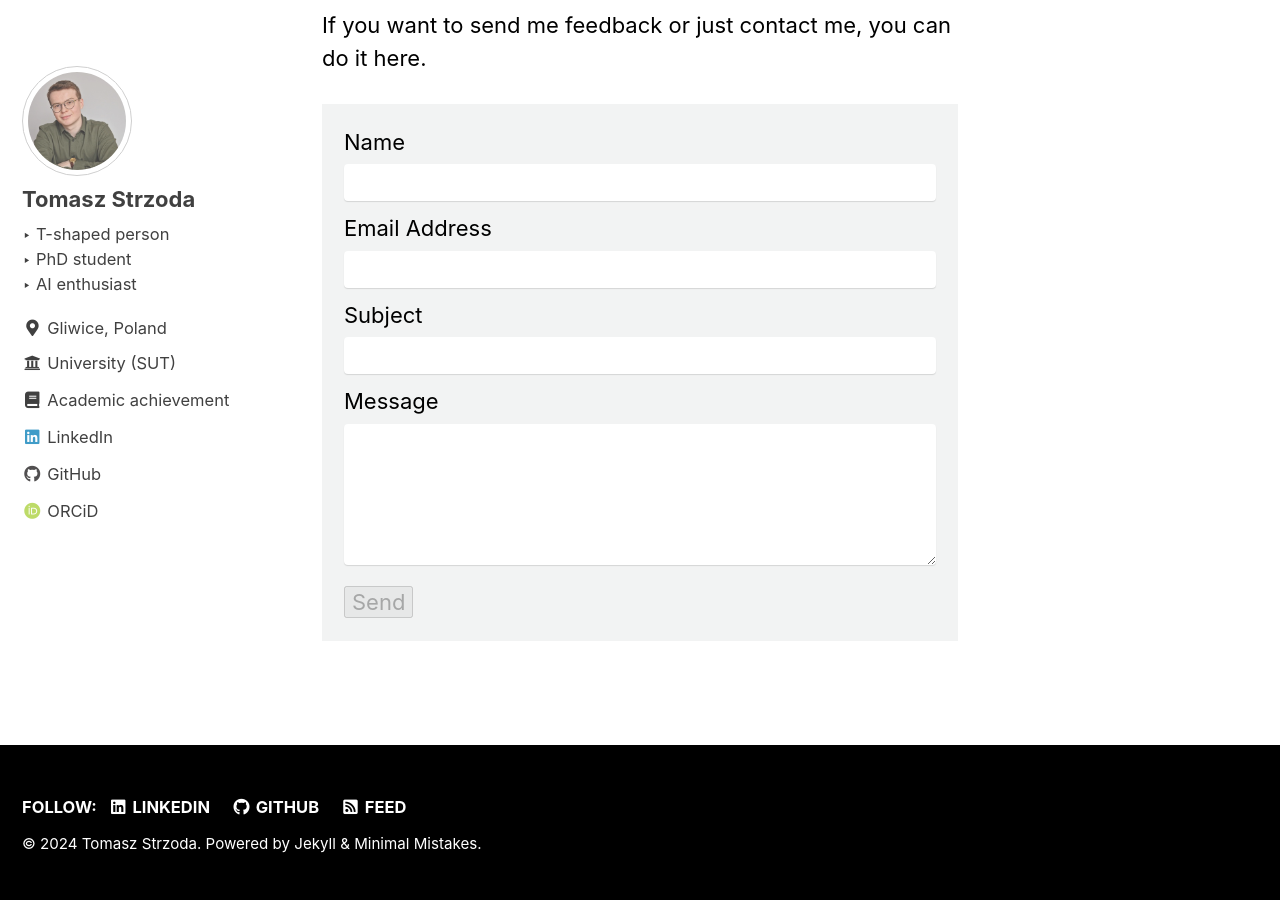
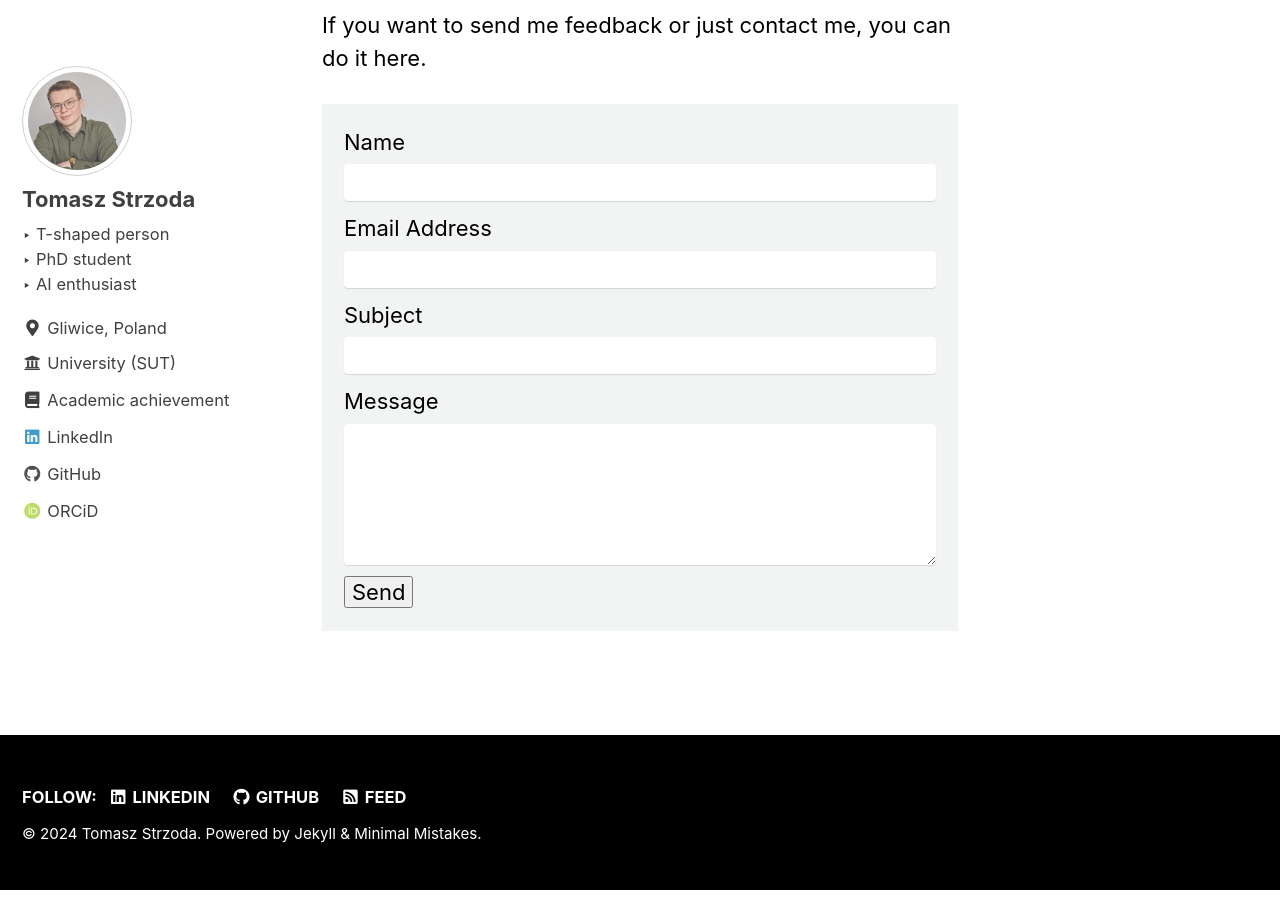
Before and after one commit to DrDEXT3R/DrDEXT3R.github.io, a Jekyll site: the page built from _pages/contact.md, in a window 1280 px wide and 900 px high, scrolled down 624 px. Built offline with Jekyll 4.4.1, drawn with Linux system fonts in a browser that asks for light colours; cached includes are drawn as plain includes; some web fonts are replaced.

Commit message:
Remove my own recaptcha

```diff
--- a/_pages/contact.md
+++ b/_pages/contact.md
@@ -8,20 +8,19 @@ header:
 
 If you want to send me feedback or just contact me, you can do it here.
 
-<script type="text/javascript">var submitted=false;</script>
-<iframe name="hidden_iframe" id="hidden_iframe" style="display:none;"
-onload="if(submitted) {window.location='thankyou';}"></iframe>
+<form action="https://formsubmit.co/el/huzepo" method="POST">
+    <input type="text" name="_honey" style="display:none">
+    <input type="hidden" name="_next" value="https://tomaszstrzoda.com/contact/thankyou/">
+    <input type="hidden" name="_subject" value="New submission!">
 
-<script src="https://www.google.com/recaptcha/api.js"></script>
-<form action="https://formsubmit.co/el/huzepo" method="post" target="hidden_iframe" onsubmit="submitted=true;">
-    <label>Name</label>
-    <input type="text" name="name" required>
-    <label>Email Address</label>
-    <input type="email" name="email" required>
-    <label>Subject</label>
-    <input type="text" name="subject">
-    <label>Message</label>
-    <textarea rows="5" name="message" required></textarea>
-    <div class="g-recaptcha" data-callback="recaptchaCallback" data-sitekey="6Lebf1opAAAAAK8ZNIncvZWqjcaGVELl-LE7tYvD" required></div>
-    <button id="submitBtn" style="margin-top:10px;" type="submit" disabled>Send</button>
+    <label for="fullname">Name</label>
+    <input type="text" id="fullname" name="name" required>
+    <label for="emailAddress">Email Address</label>
+    <input type="email" id="emailAddress" name="email" required>
+    <label for="subject">Subject</label>
+    <input type="text" id="subject" name="subject">
+    <label for="message">Message</label>
+    <textarea rows="5" id="message" name="message" required></textarea>
+
+    <button type="submit">Send</button>
 </form>
--- a/assets/js/lunr/lunr-en.js
+++ b/assets/js/lunr/lunr-en.js
@@ -71,9 +71,3 @@ $(document).ready(function() {
     }
   });
 });
-
-
-// Enable submit button on contact page if recaptcha is checked
-function recaptchaCallback() {
-  $('#submitBtn').removeAttr('disabled');
-};
```
